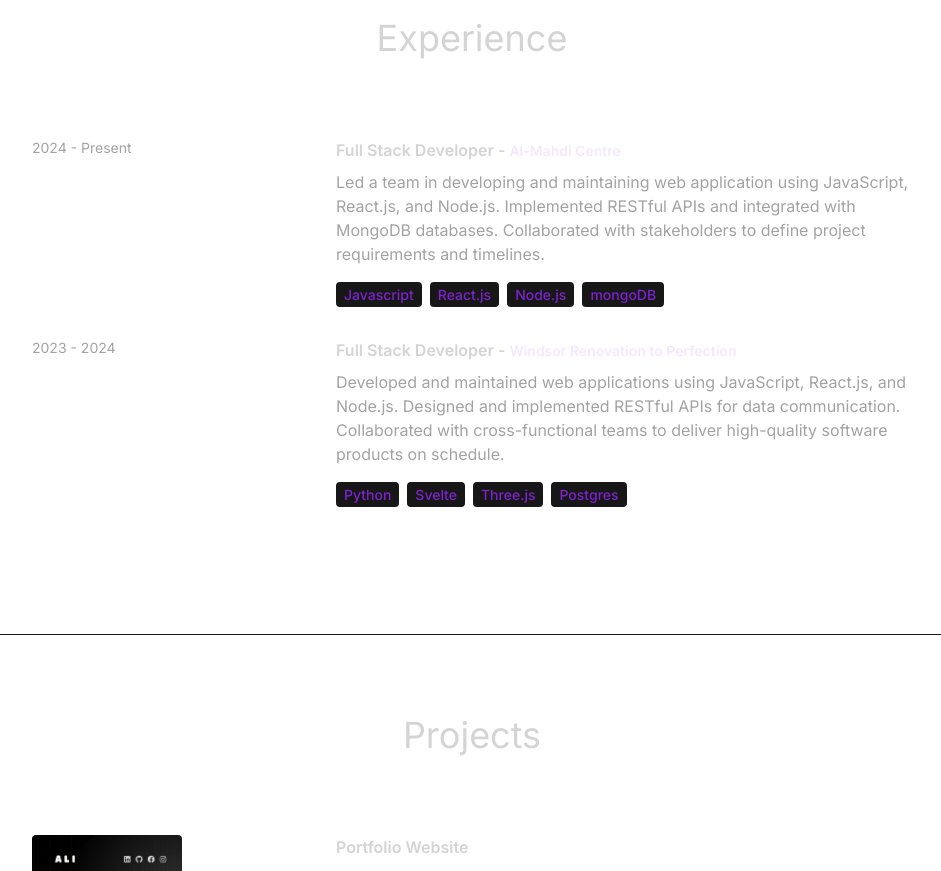
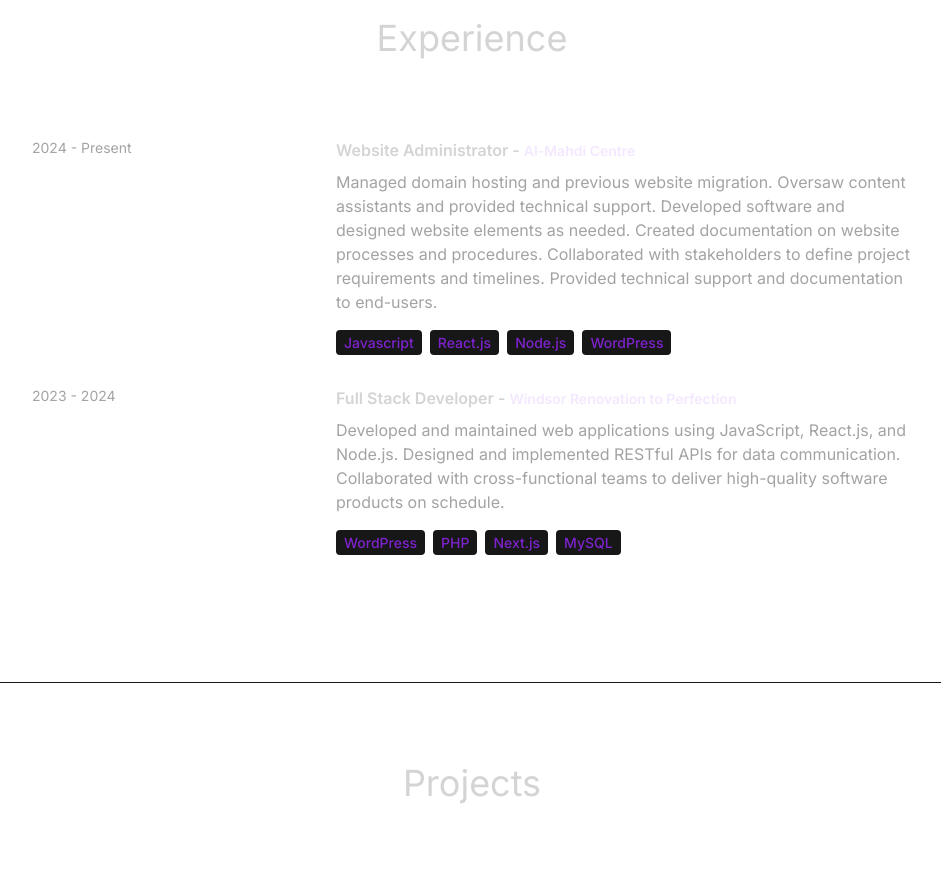
Before and after one commit to aalgharib/AliAl-gharibawiReactPortfolio, a React (Vite) app: page / in a window 1280 px wide. Shown: the part 1820-2691 px from the top of the page, without its empty margins (168-1109 px from the left). Built offline with nearby package versions, Linux system fonts and the light colour scheme.

Commit message:
Minor Changes to the webcontent

```diff
--- a/src/components/About.jsx
+++ b/src/components/About.jsx
@@ -40,10 +40,7 @@ const About = () => {
               className="mr-2 mt-4 rounded bg-neutral-900 w-20 px-2 py-1
                     text-sm font-medium text-purple-700"
             >
-              <a
-                href={myResume}
-                download="SEP23_RESUME.pdf"
-              >
+              <a href={myResume} download="AliAlgharibawi_Resume.pdf">
                 Download Resume
               </a>
             </motion.p>
--- a/src/constants/index.js
+++ b/src/constants/index.js
@@ -13,17 +13,17 @@ export const ABOUT_TEXT = `I am a dedicated and versatile software developer wit
 export const EXPERIENCES = [
   {
     year: "2024 - Present",
-    role: "Full Stack Developer",
+    role: "Website Administrator",
     company: "Al-Mahdi Centre",
-    description: `Led a team in developing and maintaining web application using JavaScript, React.js, and Node.js. Implemented RESTful APIs and integrated with MongoDB databases. Collaborated with stakeholders to define project requirements and timelines.`,
-    technologies: ["Javascript", "React.js", "Node.js", "mongoDB"],
+    description: `Managed domain hosting and previous website migration. Oversaw content assistants and provided technical support. Developed software and designed website elements as needed. Created documentation on website processes and procedures. Collaborated with stakeholders to define project requirements and timelines. Provided technical support and documentation to end-users.`,
+    technologies: ["Javascript", "React.js", "Node.js", "WordPress"],
   },
   {
     year: "2023 - 2024",
     role: "Full Stack Developer",
     company: "Windsor Renovation to Perfection",
     description: `Developed and maintained web applications using JavaScript, React.js, and Node.js. Designed and implemented RESTful APIs for data communication. Collaborated with cross-functional teams to deliver high-quality software products on schedule.`,
-    technologies: ["Python", "Svelte", "Three.js", "Postgres"],
+    technologies: ["WordPress", "PHP", "Next.js", "MySQL"],
   },
   // {
   //   year: "2022 - 2023",
```
